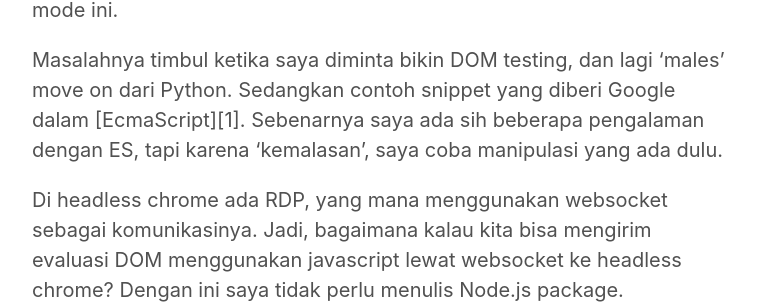
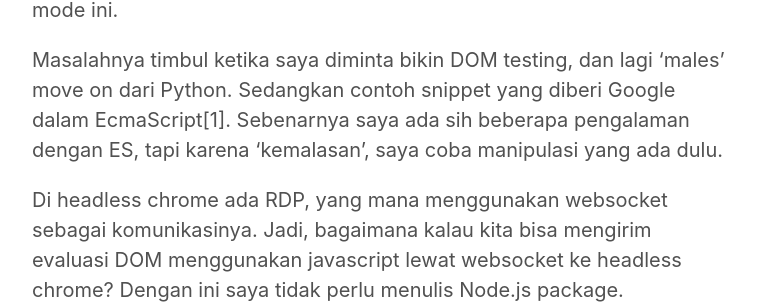
Before and after one commit to famasya/famasya.github.io, a Jekyll site: the page built from _posts/2017-11-23-mengakses-headless-chrome-dari-python.md, in a window 1280 px wide and 1400 px high, scrolled down 653 px. Shown: the part 212-516 px from the top of the window, without its empty margins (258-1021 px from the left). Built offline with Jekyll 4.4.1, drawn with Linux system fonts in a browser that asks for light colours; part of the change alters nothing that is shown; some of the changed text lies outside the part shown.

````diff
--- a/_posts/2017-11-23-mengakses-headless-chrome-dari-python.md
+++ b/_posts/2017-11-23-mengakses-headless-chrome-dari-python.md
@@ -13,7 +13,7 @@ Dan ketemulah sama [Chrome Headless Browser](https://developers.google.com/web/u
 
 Sejak Chrome 59, secara default, kita bisa mengakses headless browser dengan parameter ```--headless```. Ada berbagai macam mode headless yang ditawarkan mulai dari REPL, hingga _remote debugging port_ (RDP). Nah, karena tim _startup_ saya masih kecil (banget) dan saya adalah programmer yang merangkap ini-itu, akhirnya saya belajar pakai headless mode ini.
 
-Masalahnya timbul ketika saya diminta bikin DOM testing, dan lagi 'males' move on dari Python. Sedangkan contoh snippet yang diberi Google dalam [EcmaScript][1]. Sebenarnya saya ada sih beberapa pengalaman dengan ES, tapi karena 'kemalasan', saya coba manipulasi yang ada dulu.
+Masalahnya timbul ketika saya diminta bikin DOM testing, dan lagi 'males' move on dari Python. Sedangkan contoh snippet yang diberi Google dalam EcmaScript[1]. Sebenarnya saya ada sih beberapa pengalaman dengan ES, tapi karena 'kemalasan', saya coba manipulasi yang ada dulu.
 
 Di headless chrome ada RDP, yang mana menggunakan websocket sebagai komunikasinya. Jadi, bagaimana kalau kita bisa mengirim evaluasi DOM menggunakan javascript lewat websocket ke headless chrome? Dengan ini saya tidak perlu menulis Node.js package.
 
@@ -35,4 +35,4 @@ Masih banyak potensi yang disediakan oleh Chrome ini sendiri. Kita bisa mengekse
 
 Ngomong-ngomong, semoga Firefox bisa menyediakan headless browser juga agar tidak Google centric.
 
-[1] http://blog.codecarrot.net/whats-the-difference-between-javascript-and-ecmascript/.
+[1] Ada perbedaan antara Javascript dan EcmaScript di [tulisan menarik ini](http://blog.codecarrot.net/whats-the-difference-between-javascript-and-ecmascript/).
````
